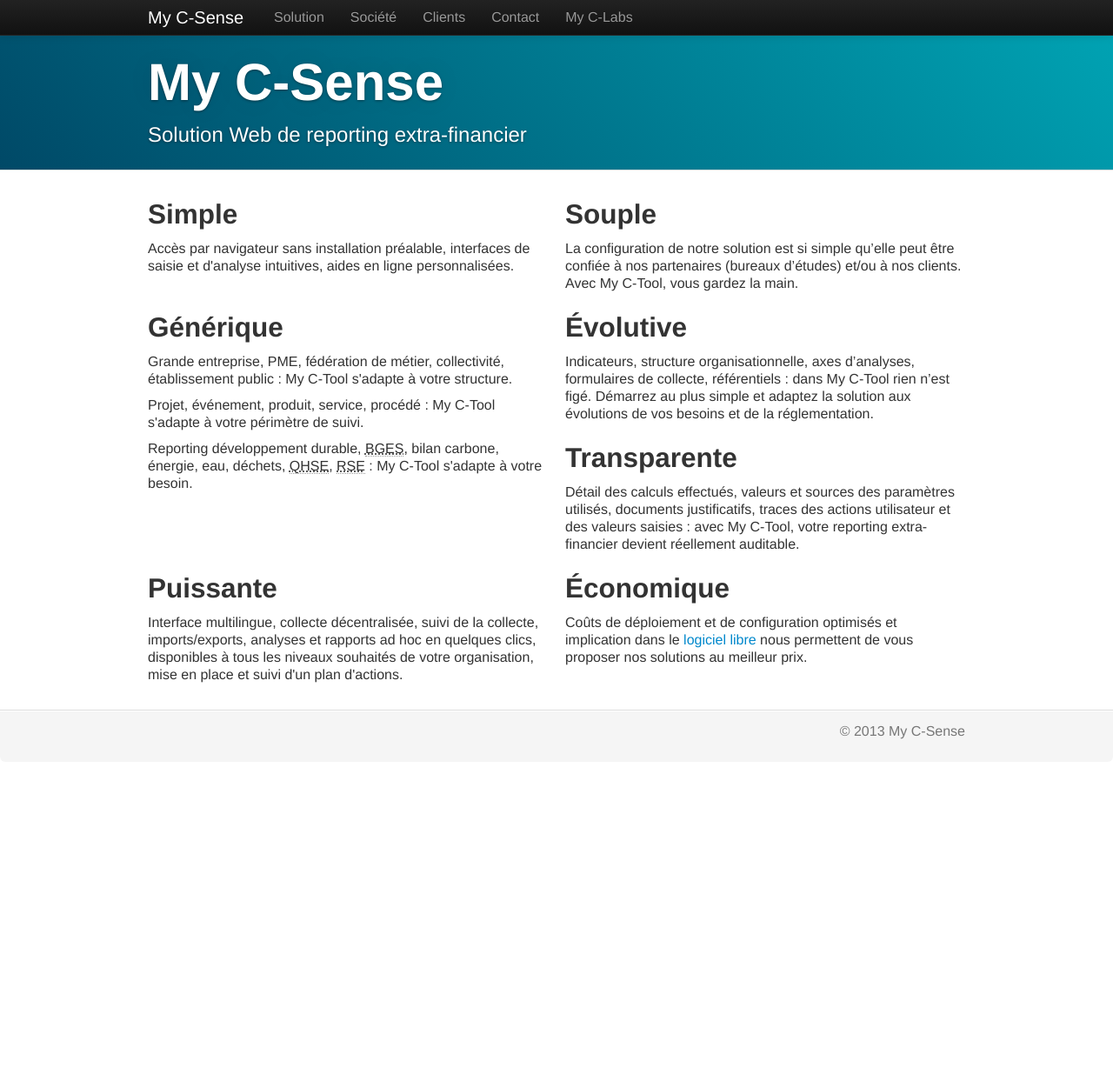
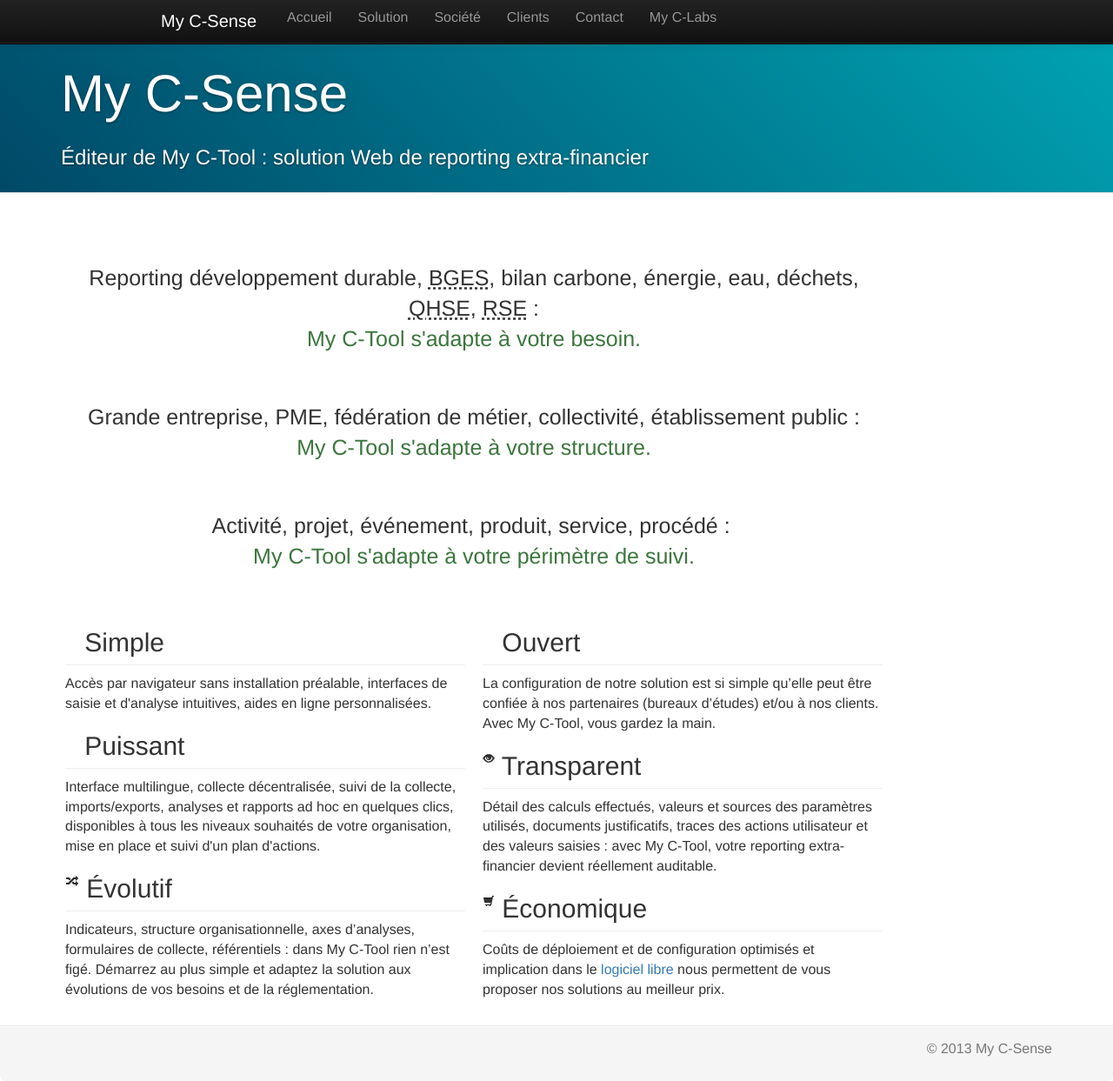
Before and after one commit to myclabs/site-internet, a PHP site: page / in a window 1280 px wide. Shown: the whole page at 87% size. Before the commit the page ends 850 px from the top, so only its background shows below. Run offline with PHP 8.4, Linux system fonts and the light colour scheme; some libraries are stand-ins or nearby versions.

Commit message:
Ajout icônes page d'accueil.

```diff
--- a/css/custom.css
+++ b/css/custom.css
@@ -20,8 +20,15 @@
 .container p, .container li {
     font-size: 16px;
 }
+.container .row {
+    margin-top: 25px;
+}
 h1, h2, h3, h4, h5, h6 {
     /* text-rendering: optimizelegibility; */
+}
+h2 {
+    border-bottom: 1px solid #EEEEEE;
+    padding-bottom: 9px;
 }
 .modal-footer {
     margin-top: 20px;
--- a/index.php
+++ b/index.php
@@ -15,8 +15,12 @@
     <meta name="viewport" content="width=device-width, initial-scale=1.0">
     <link type="image/x-icon" href="img/favicon.ico" rel="icon">
     <!-- Bootstrap -->
-    <link href="./css/bootstrap.min.css" rel="stylesheet" media="screen">
-    <link href="./css/custom.css" rel="stylesheet" media="screen">
+    <link rel="stylesheet" href="./css/bootstrap.min.css">
+    <!-- <link rel="stylesheet" href="./font-awesome/css/font-awesome.min.css"> -->
+    <link rel="stylesheet" href="./css/custom.css">
+    <link href="//netdna.bootstrapcdn.com/twitter-bootstrap/2.3.1/css/bootstrap-combined.no-icons.min.css" rel="stylesheet">
+    <link href="//netdna.bootstrapcdn.com/font-awesome/3.1.1/css/font-awesome.css" rel="stylesheet">
+
 </head>
 
     <body data-target=".bs-docs-sidebar" data-spy="scroll" data-twttr-rendered="true">
--- a/view/menu.php
+++ b/view/menu.php
@@ -16,6 +16,9 @@
                     <!-- <li>
                         <a href="./index.php">My C-Tool</a>
                     </li> -->
+                    <li>
+                        <a href="./index.php">Accueil</a>
+                    </li>
                     <li>
                         <a href="./index.php?page=solution">Solution</a>
                     </li>
--- a/view/page/home.php
+++ b/view/page/home.php
@@ -10,57 +10,49 @@
 <header class="subhead">
     <div class="container">
         <h1>My C-Sense</h1>
-        <p>Solution Web de reporting extra-financier</p>
+        <p>Éditeur de My C-Tool&nbsp;: solution Web de reporting extra-financier</p>
     </div>
 </header>
 <div class="container">
     <div class="row">
-        <div class="span6">
-            <h2>Simple</h2>
-            <p>Accès par navigateur sans installation préalable, interfaces de saisie et d'analyse intuitives,
-                aides en ligne personnalisées.</p>
-        </div>
-        <div class="span6">
-            <h2>Souple</h2>
-            <p>La configuration de notre solution est si simple qu’elle peut être
-                confiée à nos partenaires (bureaux d’études) et/ou à nos clients. Avec My C-Tool, vous gardez
-                la main.</p>
+        <div class="span12" style="text-align: center;">
+            <p class="lead"  style="font-size: 25px;"><i class="icon-dashboard"></i> <br/>Reporting développement durable,
+                <abbr title="Bilan Gaz à Effet de Serre (réglementaire)">BGES</abbr>, bilan carbone, énergie, eau,
+                déchets, <abbr title="Qualité, Hygiène, Sécurité, Environnement">QHSE</abbr>,
+                <abbr title="Responsabilité Sociale et Environnementale">RSE</abbr>&nbsp;:
+                <br/><span class="text-success">My C-Tool s'adapte à votre besoin.</span></p>
+            <p  class="lead" style="font-size: 25px;"><i class="icon-sitemap"></i>  <br/>Grande entreprise, PME, fédération de métier, collectivité,
+                établissement public&nbsp;:
+                <br/><span class="text-success">My C-Tool
+                s'adapte à votre structure.</span></p>
+            <p class="lead" style="font-size: 25px;"><i class="icon-crop"></i>  <br/>Activité, projet, événement, produit, service, procédé&nbsp;:
+                <br/><span class="text-success">My C-Tool s'adapte à votre périmètre de suivi.</span></p>
         </div>
     </div>
     <div class="row">
         <div class="span6">
-            <h2>Générique</h2>
-            <p>Grande entreprise, PME, fédération de métier, collectivité, établissement public&nbsp;: My C-Tool
-                s'adapte à votre structure.</p>
-            <p>Projet, événement, produit, service, procédé&nbsp;: My C-Tool s'adapte à votre périmètre de suivi.</p>
-            <p>Reporting développement durable,
-                <abbr title="Bilan Gaz à Effet de Serre (réglementaire)">BGES</abbr>, bilan carbone, énergie, eau,
-                déchets, <abbr title="Qualité, Hygiène, Sécurité, Environnement">QHSE</abbr>,
-                <abbr title="Responsabilité Sociale et Environnementale">RSE</abbr>&nbsp;:
-                My C-Tool s'adapte à votre besoin.</p>
-        </div>
-        <div class="span6">
-            <h2>Évolutive</h2>
+            <h2><i class="icon-smile"></i> Simple</h2>
+            <p>Accès par navigateur sans installation préalable, interfaces de saisie et d'analyse intuitives,
+                aides en ligne personnalisées.</p>
+            <h2><i class="icon-fighter-jet"></i> Puissant</h2>
+            <p>Interface multilingue, collecte décentralisée, suivi de la collecte,
+                imports/exports, analyses et rapports ad hoc en quelques clics, disponibles à tous les niveaux souhaités
+                de votre organisation, mise en place et suivi d'un plan d'actions.</p>
+            <h2><i class="icon-random"></i> Évolutif</h2>
             <p>Indicateurs, structure organisationnelle, axes d’analyses, formulaires de collecte, référentiels&nbsp;: dans My C-Tool
                 rien n’est figé. Démarrez au plus simple et adaptez la solution aux évolutions de vos besoins et
                 de la réglementation.</p>
         </div>
         <div class="span6">
-            <h2>Transparente</h2>
+            <h2><i class="icon-cogs"></i> Ouvert</h2>
+            <p>La configuration de notre solution est si simple qu’elle peut être
+                confiée à nos partenaires (bureaux d’études) et/ou à nos clients. Avec My C-Tool, vous gardez
+                la main.</p>
+            <h2><i class="icon-eye-open"></i> Transparent</h2>
             <p>Détail des calculs effectués, valeurs et sources des paramètres utilisés,
                 documents justificatifs, traces des actions utilisateur et des valeurs saisies&nbsp;: avec
                 My C-Tool, votre reporting extra-financier devient réellement auditable.</p>
-        </div>
-    </div>
-    <div class="row">
-        <div class="span6">
-            <h2>Puissante</h2>
-            <p>Interface multilingue, collecte décentralisée, suivi de la collecte,
-                imports/exports, analyses et rapports ad hoc en quelques clics, disponibles à tous les niveaux souhaités
-                de votre organisation, mise en place et suivi d'un plan d'actions.</p>
-        </div>
-        <div class="span6">
-            <h2>Économique</h2>
+            <h2><i class="icon-shopping-cart"></i> Économique</h2>
             <p>Coûts de déploiement et de configuration optimisés et implication dans le
                 <a href="index.php?page=myCLabs">logiciel libre</a>
             nous permettent de vous proposer nos solutions au meilleur prix.</p>
--- a/view/page/societe.php
+++ b/view/page/societe.php
@@ -15,7 +15,7 @@
 </header>
 <div class="container">
     <div class="row">
-        <div class="span7">
+        <div class="span6">
             <h2 style="border-bottom: 1px solid #EEEEEE">Société</h2>
             <ul>
                 <li>2009 : Création.</li>
@@ -30,7 +30,7 @@
                     comptable extra-financière.</li>
             </ul>
         </div>
-        <div class="span5">
+        <div class="span6">
             <h2 style="border-bottom: 1px solid #EEEEEE">Parcours des fondateurs</h2>
             <h3>Irène Kryze</h3>
             <ul>
```
